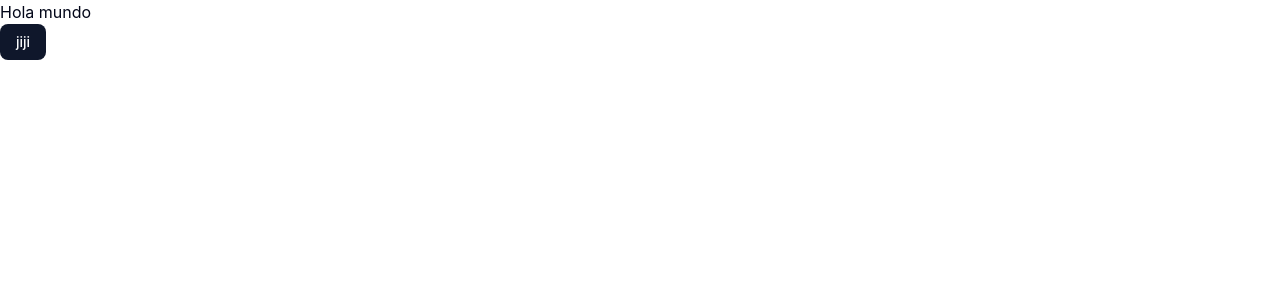
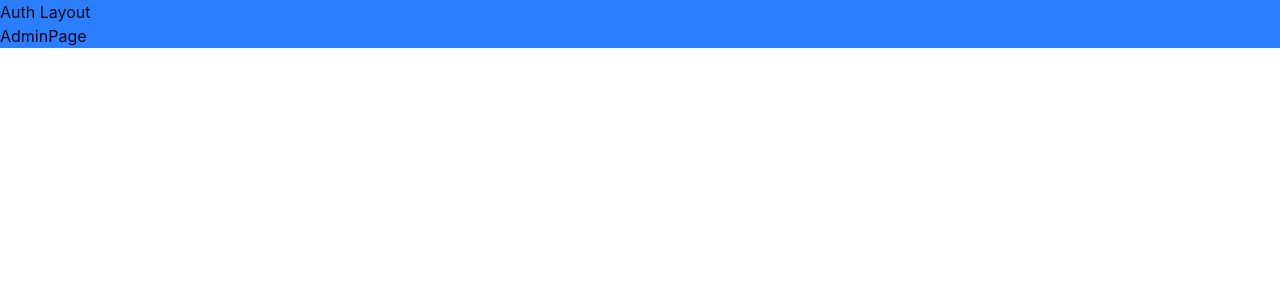
Before and after one commit to m01x/devtalles-react-2025, a React (Vite) app in the folder 05-heroes-app/: page /admin in a window 1280 px wide. Shown: the top 300 px of the page. Built offline with nearby package versions, Linux system fonts and the light colour scheme.

Commit message:
feat: Layout and Router added to the exercise.

```diff
--- a/05-heroes-app/package.json
+++ b/05-heroes-app/package.json
@@ -17,6 +17,7 @@
     "radix-ui": "^1.4.3",
     "react": "^19.2.0",
     "react-dom": "^19.2.0",
+    "react-router": "^7.13.1",
     "tailwind-merge": "^3.5.0",
     "tailwindcss": "^4.2.1"
   },
--- /dev/null
+++ b/05-heroes-app/src/HeroesApp.tsx
@@ -0,0 +1,10 @@
+import { RouterProvider } from "react-router";
+import { appRouter } from "./router/app.routes";
+
+export const HeroesApp = () => {
+  return (
+    <>
+      <RouterProvider router={appRouter} />
+    </>
+  );
+};
--- /dev/null
+++ b/05-heroes-app/src/admin/layouts/AdminLayout.tsx
@@ -0,0 +1,12 @@
+import { Outlet } from "react-router";
+
+export const AdminLayout = () => {
+  return (
+    <>
+      <div className="bg-blue-500">
+        <h1>Auth Layout</h1>
+        <Outlet />
+      </div>
+    </>
+  );
+};
--- /dev/null
+++ b/05-heroes-app/src/admin/pages/AdminPage.tsx
@@ -0,0 +1,3 @@
+export const AdminPage = () => {
+  return <div>AdminPage</div>;
+};
--- /dev/null
+++ b/05-heroes-app/src/heroes/layouts/HeroesLayout.tsx
@@ -0,0 +1,10 @@
+import { Outlet } from "react-router";
+
+export const HeroesLayout = () => {
+  return (
+    <div className="bg-red-500">
+      <h1>Heroes Layout</h1>
+      <Outlet />
+    </div>
+  );
+};
--- /dev/null
+++ b/05-heroes-app/src/heroes/pages/hero/HeroPage.tsx
@@ -0,0 +1,3 @@
+export const HeroPage = () => {
+  return <div>HeroPage</div>;
+};
--- /dev/null
+++ b/05-heroes-app/src/heroes/pages/home/HomePage.tsx
@@ -0,0 +1,3 @@
+export const HomePage = () => {
+  return <div>HomePage</div>;
+};
--- /dev/null
+++ b/05-heroes-app/src/heroes/pages/search/SearchPage.tsx
@@ -0,0 +1,3 @@
+export const SearchPage = () => {
+  return <div>SearchPage</div>;
+};
--- a/05-heroes-app/src/main.tsx
+++ b/05-heroes-app/src/main.tsx
@@ -1,11 +1,11 @@
-import { StrictMode } from 'react'
-import { createRoot } from 'react-dom/client'
-import './index.css'
-import { Button } from './components/ui/button'
+import { StrictMode } from "react";
+import { createRoot } from "react-dom/client";
+import { HeroesApp } from "./HeroesApp";
 
-createRoot(document.getElementById('root')!).render(
+import "./index.css";
+
+createRoot(document.getElementById("root")!).render(
   <StrictMode>
-    <h1>Hola mundo</h1>
-    <Button>jiji</Button>
+    <HeroesApp />
   </StrictMode>,
-)
+);
--- /dev/null
+++ b/05-heroes-app/src/router/app.routes.tsx
@@ -0,0 +1,39 @@
+import { AdminLayout } from "@/admin/layouts/AdminLayout";
+import { AdminPage } from "@/admin/pages/AdminPage";
+import { HeroesLayout } from "@/heroes/layouts/HeroesLayout";
+import { HeroPage } from "@/heroes/pages/hero/HeroPage";
+import { HomePage } from "@/heroes/pages/home/HomePage";
+import { SearchPage } from "@/heroes/pages/search/SearchPage";
+import { createBrowserRouter } from "react-router";
+
+export const appRouter = createBrowserRouter([
+  {
+    path: "/",
+    element: <HeroesLayout />,
+    children: [
+      {
+        index: true,
+        element: <HomePage />,
+      },
+      {
+        path: "heroes/1",
+        element: <HeroPage />,
+      },
+      {
+        path: "search",
+        element: <SearchPage />,
+      },
+    ],
+  },
+
+  {
+    path: "/admin",
+    element: <AdminLayout />,
+    children: [
+      {
+        index: true,
+        element: <AdminPage />,
+      },
+    ],
+  },
+]);
```
Also changed, not shown: 1 other file (tests, documents, lock files or other folders).
